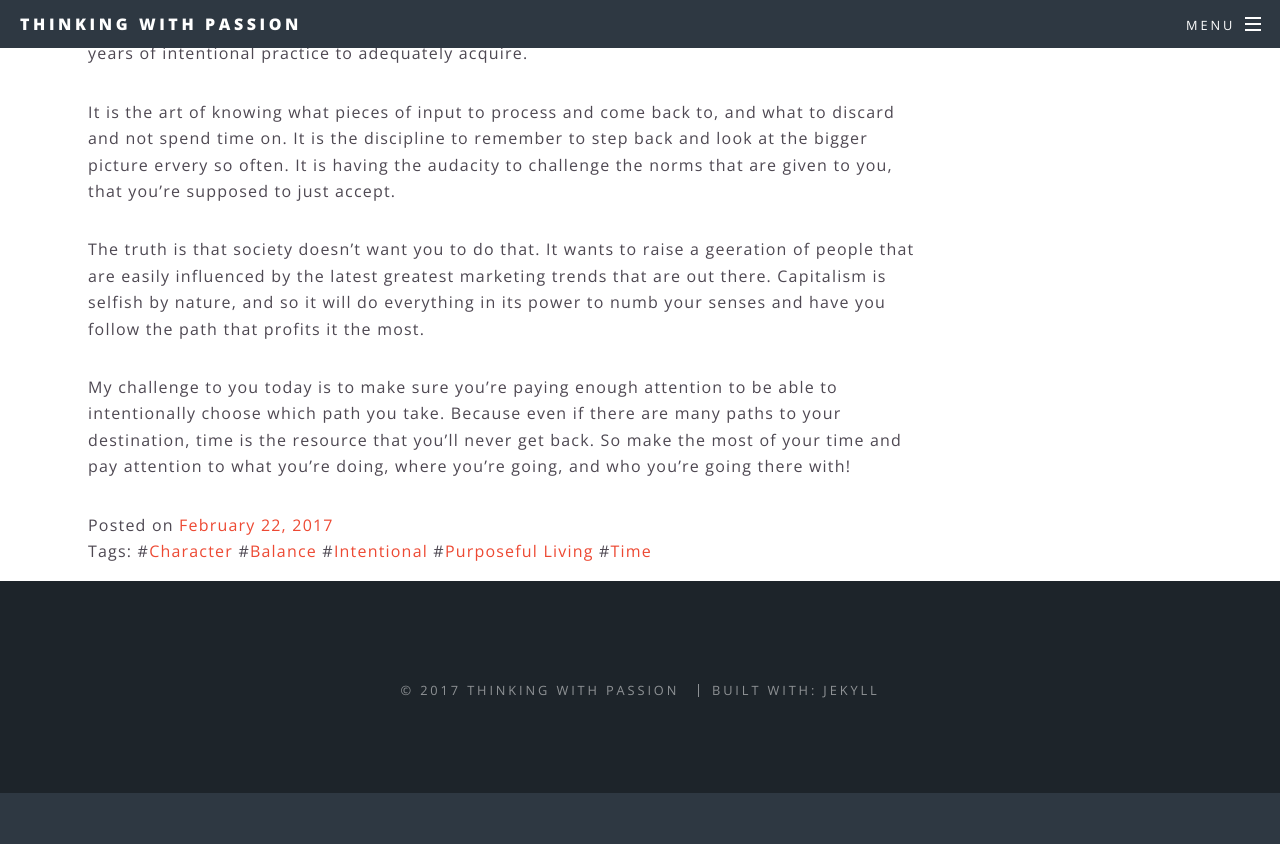
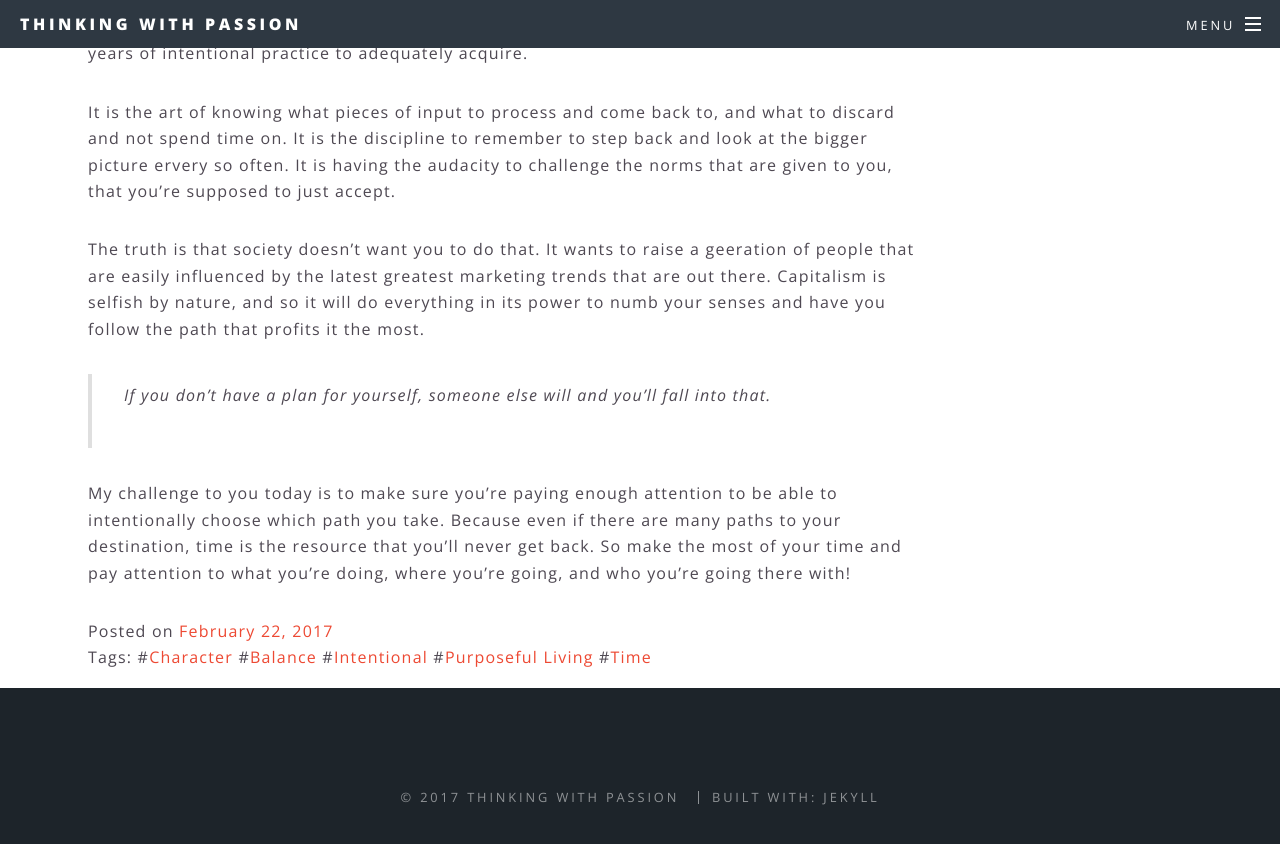
Before and after one commit to samng96/samng.me, a Jekyll site: the page built from letters-to-my-son/_posts/2017-02-21-paying-attention.markdown, in a window 1280 px wide and 900 px high, scrolled down 1075 px. Shown: the top 844 px of the window. Built offline with Jekyll 4.4.1, drawn with Linux system fonts in a browser that asks for light colours; before the commit the page ends 1868 px from its top, so only the background shows below that.

Commit message:
Quick update to Paying Attention

```diff
--- a/letters-to-my-son/_posts/2017-02-21-paying-attention.markdown
+++ b/letters-to-my-son/_posts/2017-02-21-paying-attention.markdown
@@ -25,4 +25,6 @@ It is the art of knowing what pieces of input to process and come back to, and w
 
 The truth is that society doesn't want you to do that. It wants to raise a geeration of people that are easily influenced by the latest greatest marketing trends that are out there. Capitalism is selfish by nature, and so it will do everything in its power to numb your senses and have you follow the path that profits it the most.
 
+> If you don't have a plan for yourself, someone else will and you'll fall into that.
+
 My challenge to you today is to make sure you're paying enough attention to be able to intentionally choose which path you take. Because even if there are many paths to your destination, time is the resource that you'll never get back. So make the most of your time and pay attention to what you're doing, where you're going, and who you're going there with!
```
Also changed, not shown: 1 other file.
